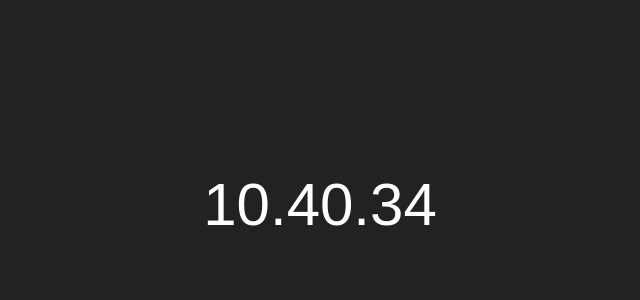
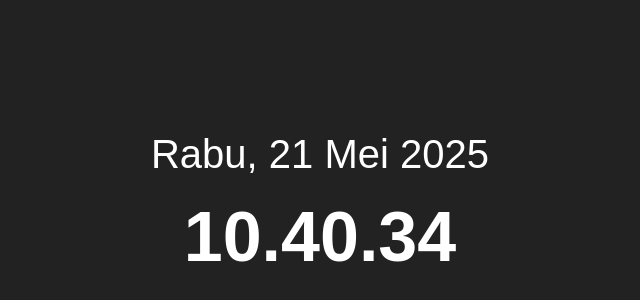
Before and after one commit to beurhn/jam-digital-wib, a plain HTML site: page index.html in a window 1280 px wide. Shown: the part 196-496 px from the top of the page, without its empty margins (320-960 px from the left). Drawn offline with Linux system fonts and the light colour scheme.

Commit message:
Update index.html

```diff
--- a/index.html
+++ b/index.html
@@ -2,33 +2,51 @@
 <html lang="id">
 <head>
 <meta charset="UTF-8" />
-<title>Jam Digital WIB</title>
+<title>Jam dan Tanggal Digital WIB</title>
 <style>
   body {
     font-family: Arial, sans-serif;
     background-color: #222;
     color: #fff;
     display: flex;
+    flex-direction: column;
     justify-content: center;
     align-items: center;
     height: 100vh;
     margin: 0;
-    font-size: 60px;
+  }
+  #tanggal {
+    font-size: 40px;
+    margin-bottom: 20px;
+  }
+  #jam {
+    font-size: 70px;
+    font-weight: bold;
   }
 </style>
 </head>
 <body>
-<div id="jam"></div>
+  <div id="tanggal"></div>
+  <div id="jam"></div>
 
 <script>
-function tampilkanJam() {
-  const opsi = { timeZone: 'Asia/Jakarta', hour12: false, hour: '2-digit', minute: '2-digit', second: '2-digit' };
+function updateWaktu() {
   const sekarang = new Date();
-  const waktuWIB = sekarang.toLocaleTimeString('id-ID', opsi);
-  document.getElementById('jam').textContent = waktuWIB;
+
+  // Opsi tanggal dengan format bahasa Indonesia
+  const opsiTanggal = { timeZone: 'Asia/Jakarta', weekday: 'long', year: 'numeric', month: 'long', day: 'numeric' };
+  const tanggalWIB = sekarang.toLocaleDateString('id-ID', opsiTanggal);
+
+  // Opsi jam 24 jam
+  const opsiJam = { timeZone: 'Asia/Jakarta', hour12: false, hour: '2-digit', minute: '2-digit', second: '2-digit' };
+  const jamWIB = sekarang.toLocaleTimeString('id-ID', opsiJam);
+
+  document.getElementById('tanggal').textContent = tanggalWIB;
+  document.getElementById('jam').textContent = jamWIB;
 }
-setInterval(tampilkanJam, 1000);
-tampilkanJam();
+
+setInterval(updateWaktu, 1000);
+updateWaktu();
 </script>
 </body>
 </html>
```
